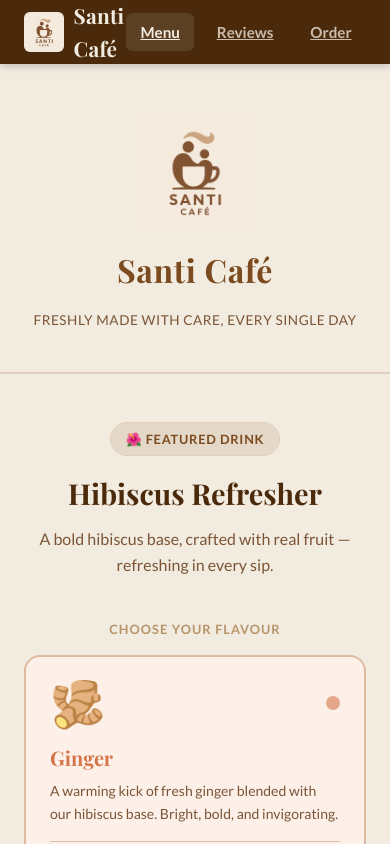
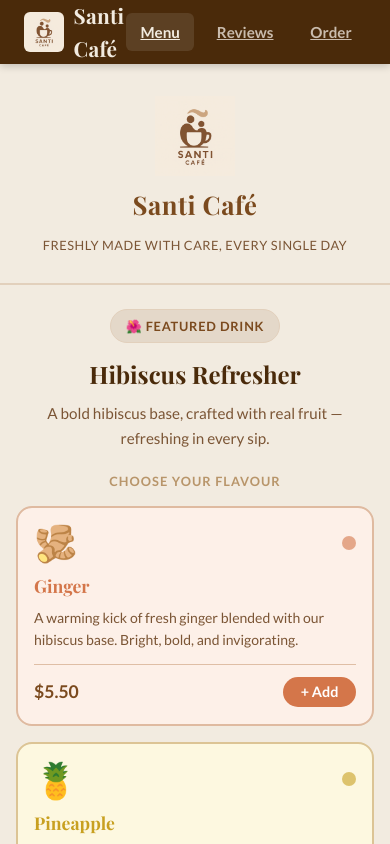
Before and after one commit to musaam/santi, a React (Vite) app: page / in a window 390 px wide. Shown: the top 844 px of the page. Built offline with nearby package versions, Linux system fonts and the light colour scheme; no server answers.

Commit message:
Enhancing mobile view

```diff
--- a/src/components/FlavorCard.css
+++ b/src/components/FlavorCard.css
@@ -119,3 +119,18 @@
   text-align: center;
   color: var(--cafe-espresso);
 }
+
+@media (max-width: 640px) {
+  .flavor-card {
+    padding: 1.1rem 1rem;
+    gap: 0.75rem;
+  }
+
+  .flavor-emoji {
+    font-size: 2.2rem;
+  }
+
+  .flavor-name {
+    font-size: 1.1rem;
+  }
+}
--- a/src/pages/MenuPage.css
+++ b/src/pages/MenuPage.css
@@ -6,7 +6,7 @@
 .menu-hero {
   background: var(--cafe-cream);
   border-bottom: 2px solid var(--border);
-  padding: 3rem 1.5rem 2.5rem;
+  padding: 2rem 1.25rem 1.75rem;
   text-align: center;
 }
 
@@ -14,27 +14,27 @@
   display: flex;
   flex-direction: column;
   align-items: center;
-  gap: 0.75rem;
+  gap: 0.5rem;
 }
 
 .hero-logo {
-  width: 120px;
-  height: 120px;
+  width: 80px;
+  height: 80px;
   object-fit: contain;
 }
 
 .menu-hero-content h1 {
   font-family: 'Playfair Display', serif;
-  font-size: clamp(2rem, 5vw, 2.8rem);
+  font-size: clamp(1.6rem, 5vw, 2.8rem);
   font-weight: 700;
   color: var(--cafe-brown);
-  margin-bottom: 0.2rem;
+  margin-bottom: 0.1rem;
   letter-spacing: 0.02em;
 }
 
 .menu-hero-content p {
   color: var(--text-secondary);
-  font-size: 0.85rem;
+  font-size: 0.8rem;
   font-weight: 400;
   letter-spacing: 0.04em;
   text-transform: uppercase;
@@ -44,12 +44,12 @@
 .product-section {
   max-width: 960px;
   margin: 0 auto;
-  padding: 3rem 1.5rem 2rem;
+  padding: 2rem 1.25rem 2rem;
 }
 
 .product-intro {
   text-align: center;
-  margin-bottom: 2.5rem;
+  margin-bottom: 1.75rem;
 }
 
 .product-badge {
@@ -63,20 +63,20 @@
   padding: 0.35rem 0.9rem;
   border-radius: 20px;
   border: 1px solid var(--border);
-  margin-bottom: 0.9rem;
+  margin-bottom: 0.75rem;
 }
 
 .product-title {
   font-family: 'Playfair Display', serif;
-  font-size: clamp(1.8rem, 4vw, 2.5rem);
+  font-size: clamp(1.5rem, 4vw, 2.5rem);
   font-weight: 700;
   color: var(--cafe-espresso);
-  margin-bottom: 0.6rem;
+  margin-bottom: 0.5rem;
 }
 
 .product-tagline {
   color: var(--text-secondary);
-  font-size: 1rem;
+  font-size: 0.95rem;
   max-width: 480px;
   margin: 0 auto;
   line-height: 1.65;
@@ -89,14 +89,14 @@
   letter-spacing: 0.08em;
   text-transform: uppercase;
   color: var(--text-light);
-  margin-bottom: 1rem;
+  margin-bottom: 0.875rem;
   text-align: center;
 }
 
 .flavors-grid {
   display: grid;
   grid-template-columns: repeat(auto-fill, minmax(210px, 1fr));
-  gap: 1.25rem;
+  gap: 1rem;
 }
 
 /* ── Sticky order bar ── */
@@ -127,7 +127,15 @@
 
 @media (max-width: 640px) {
   .flavors-grid {
-    grid-template-columns: 1fr 1fr;
+    grid-template-columns: 1fr;
+  }
+
+  .product-section {
+    padding: 1.5rem 1rem 2rem;
+  }
+
+  .product-intro {
+    margin-bottom: 1.25rem;
   }
 }
 
```
